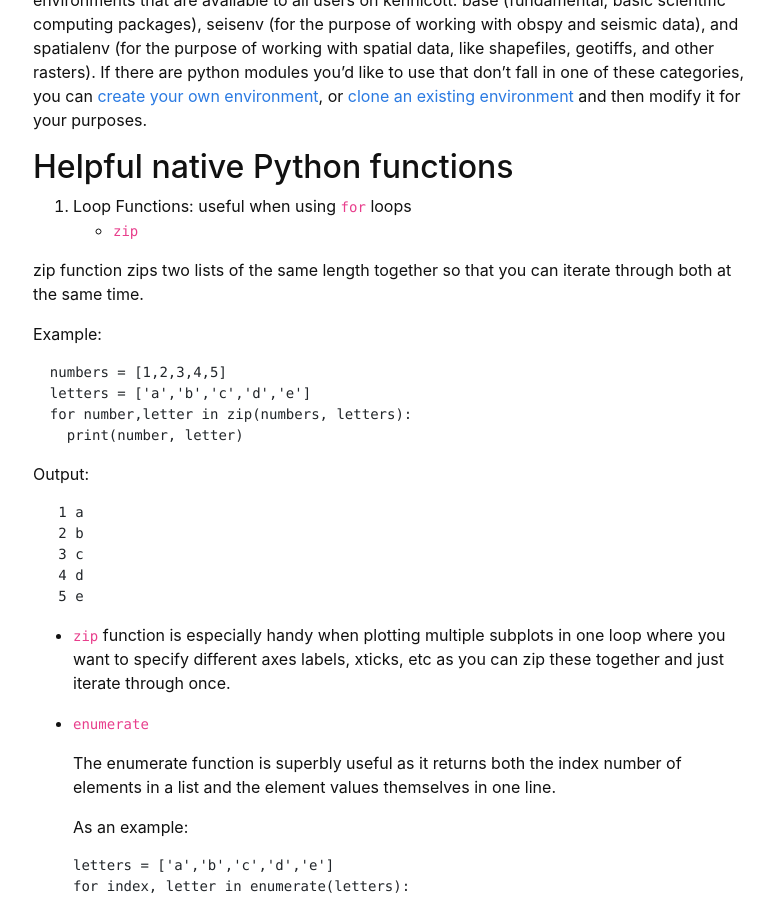
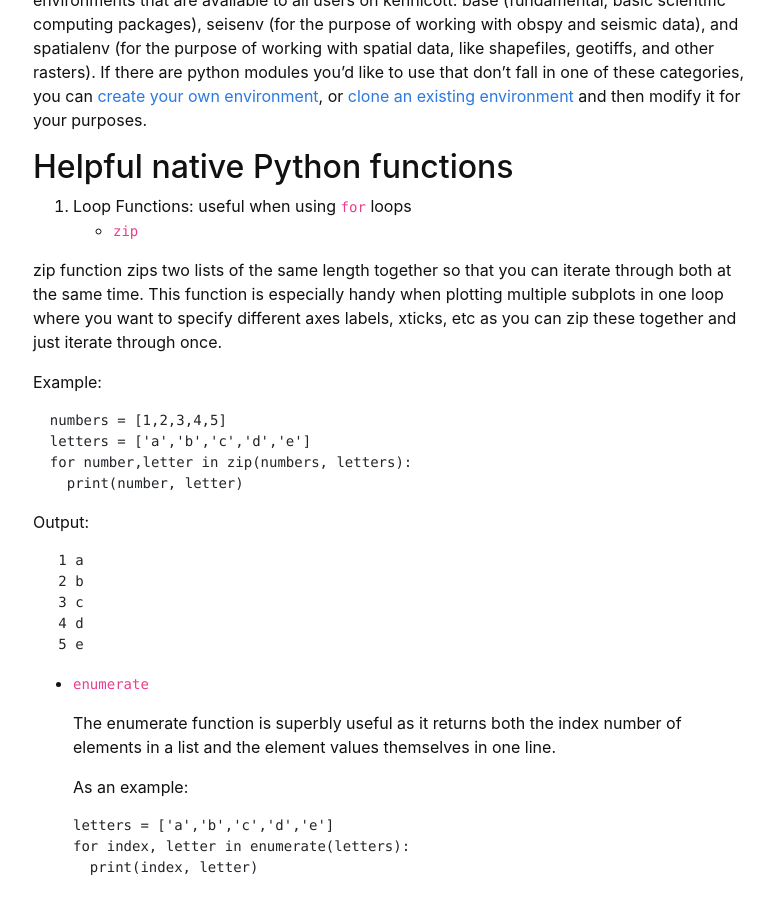
Before and after one commit to yoramterleth/uiglaciology, a Jekyll site: the page built from content/3-code.md, in a window 1280 px wide and 900 px high, scrolled down 570 px. Shown: the whole window, without its empty margins (247-1021 px from the left). Built offline with Jekyll 4.4.1, drawn with Linux system fonts in a browser that asks for light colours; part of the change alters nothing that is shown.

Commit message:
Update 3-code.md

````diff
--- a/content/3-code.md
+++ b/content/3-code.md
@@ -18,7 +18,7 @@ If you want to use python on kennicott, after you log in, type `conda activate`.
 1. Loop Functions: useful when using `for` loops
 - `zip`
 
-  zip function zips two lists of the same length together so that you can iterate through both at the same time.
+  zip function zips two lists of the same length together so that you can iterate through both at the same time.  This function is especially handy when plotting multiple subplots in one loop where you want to specify different axes labels, xticks, etc as you can zip these together and just iterate through once.
 
   Example:
 
@@ -37,9 +37,6 @@ If you want to use python on kennicott, after you log in, type `conda activate`.
    4 d
    5 e
    ```
-
-
-- `zip` function is especially handy when plotting multiple subplots in one loop where you want to specify different axes labels, xticks, etc as you can zip these together and just iterate through once.
 
 - `enumerate`
 
````
